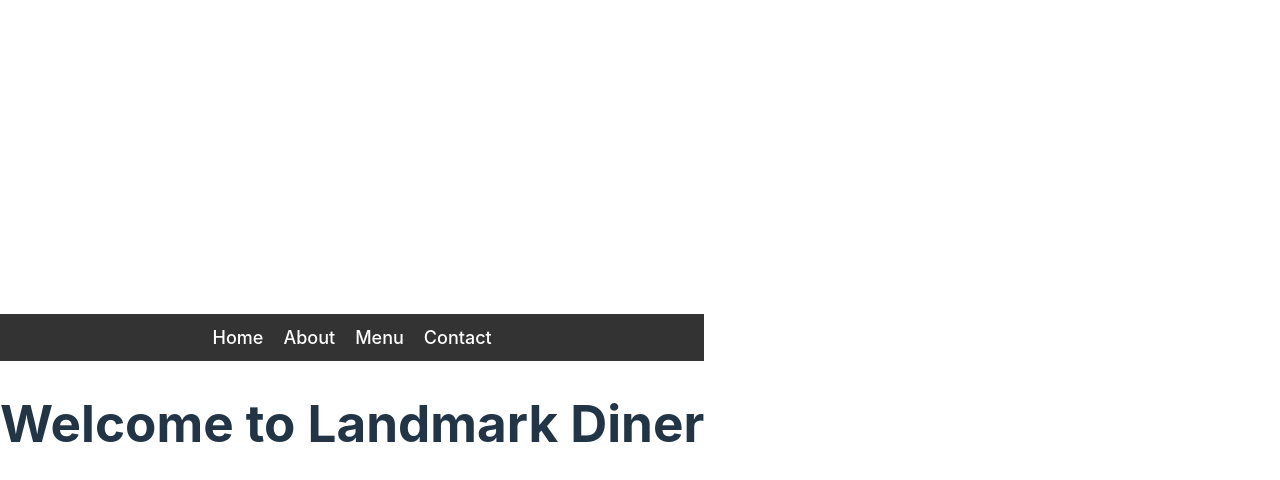
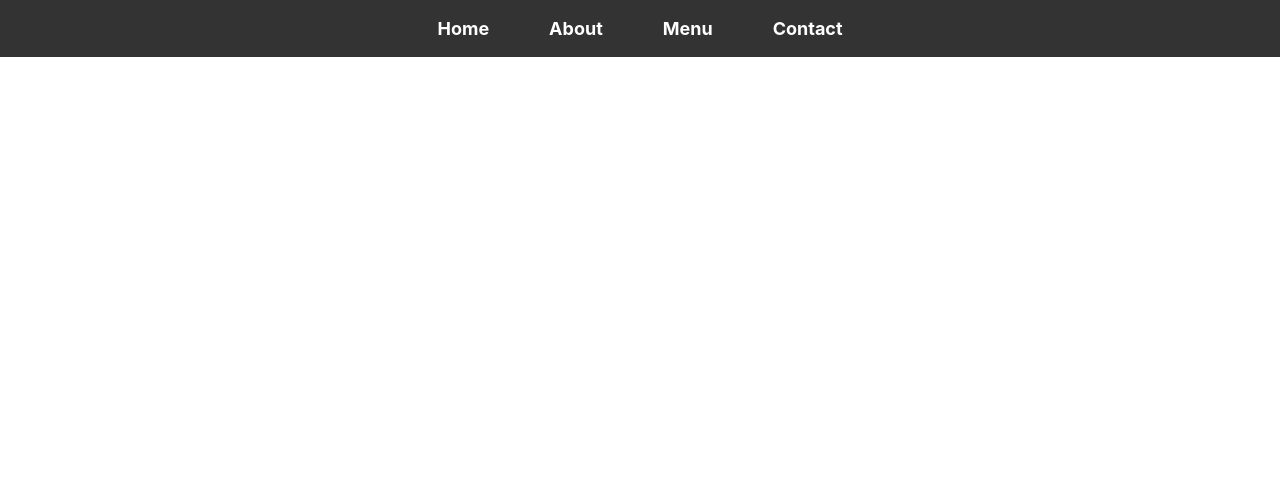
Before and after one commit to LandmarkDiner/LandmarkDiner, a React (Vite) app: page / in a window 1280 px wide. Shown: the top 480 px of the page. Built offline with nearby package versions, Linux system fonts and the light colour scheme.

Commit message:
On branch master
Changes to be committed:
    modified:   src/App.jsx

```diff
--- a/src/App.jsx
+++ b/src/App.jsx
@@ -1,8 +1,9 @@
 import { BrowserRouter as Router, Routes, Route, Link } from "react-router-dom";
-import Home from './pages/home.jsx'
-import Menu from './pages/menu.jsx'
-import About from './pages/about.jsx'
-import Contact from './pages/contact.jsx'
+import Home from "./pages/home";
+import About from "./pages/about";
+import Menu from "./pages/menu";
+import Contact from "./pages/contact";
+
 function App() {
   return (
     <Router>
@@ -10,7 +11,7 @@ function App() {
         {/* Navigation Bar */}
         <nav style={styles.navbar}>
           <ul style={styles.navList}>
-                  <li><Link to="/" style={styles.navItem}>Home</Link></li>
+            <li><Link to="/LandmarkDiner" style={styles.navItem}>Home</Link></li>
             <li><Link to="/about" style={styles.navItem}>About</Link></li>
             <li><Link to="/menu" style={styles.navItem}>Menu</Link></li>
             <li><Link to="/contact" style={styles.navItem}>Contact</Link></li>
@@ -19,7 +20,7 @@ function App() {
 
         {/* Page Routes */}
         <Routes>
-                <Route path="/" element={<Home />} />
+          <Route path="/LandmarkDiner" element={<Home />} />
           <Route path="/about" element={<About />} />
           <Route path="/menu" element={<Menu />} />
           <Route path="/contact" element={<Contact />} />
@@ -29,25 +30,53 @@ function App() {
   );
 }
 
+// Styles for the navbar
 const styles = {
   navbar: {
+    position: "fixed", // Makes it stick to the top
+    top: 0,
+    left: 0,
+    width: "100%",
     backgroundColor: "#333",
-          padding: "10px",
+    padding: "15px 0",
     display: "flex",
-          justifyContent: "center"
+    justifyContent: "center",
+    zIndex: 1000 // Keeps it on top of other elements
   },
   navList: {
     listStyle: "none",
     display: "flex",
-          gap: "20px",
+    gap: "30px",
     padding: "0",
     margin: "0"
   },
   navItem: {
     color: "white",
     textDecoration: "none",
-          fontSize: "18px"
+    fontSize: "18px",
+    padding: "10px 15px",
+    borderRadius: "5px",
+    transition: "transform 0.2s, background-color 0.3s",
+    fontWeight: "bold"
   }
 };
 
+// Adding a hover effect using JavaScript since inline styles don't support `:hover`
+const hoverEffect = () => {
+  const links = document.querySelectorAll("nav ul li a");
+  links.forEach(link => {
+    link.addEventListener("mouseenter", () => {
+      link.style.transform = "translateY(-3px)";
+      link.style.backgroundColor = "#555";
+    });
+    link.addEventListener("mouseleave", () => {
+      link.style.transform = "translateY(0)";
+      link.style.backgroundColor = "transparent";
+    });
+  });
+};
+
+// Run hover effect after rendering
+setTimeout(hoverEffect, 0);
+
 export default App;
```
Lines whose indentation alone changed are shown as unchanged.
